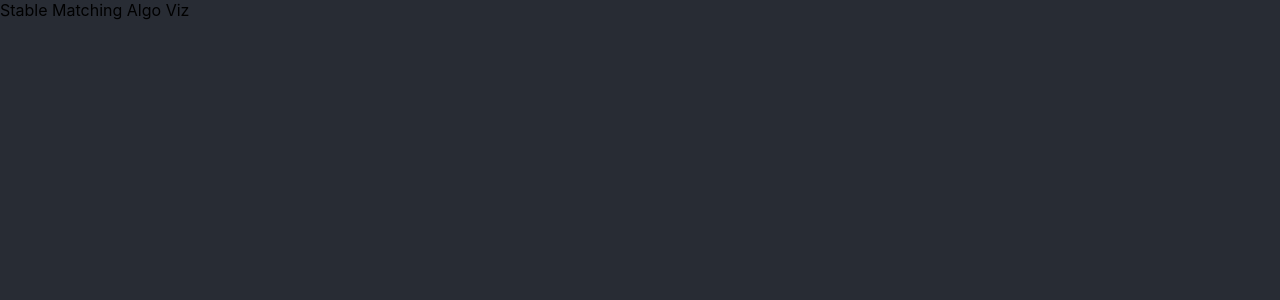
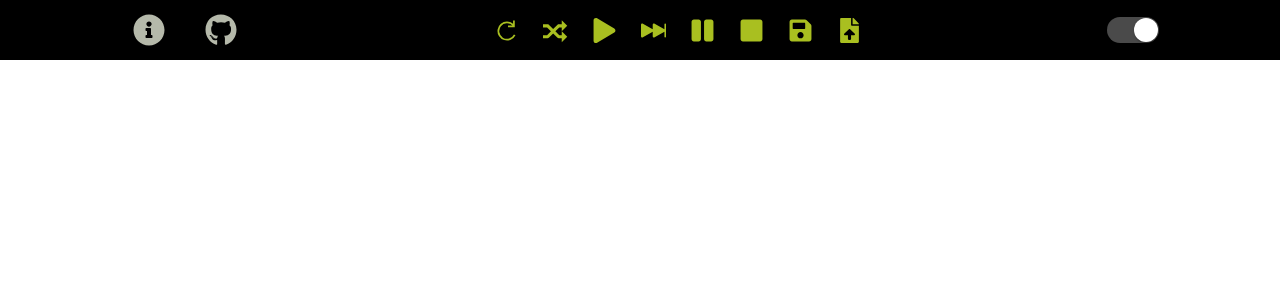
Before and after one commit to Eric761/stable-matching-algo-viz, a React (Create React App) app: page / in a window 1280 px wide. Shown: the top 300 px of the page. Built offline with nearby package versions, Linux system fonts and the light colour scheme.

Commit message:
Added header
Signed-off-by: Fardeen <fkamal@ee.iitr.ac.in>

```diff
--- a/package.json
+++ b/package.json
@@ -3,12 +3,15 @@
   "version": "0.1.0",
   "private": true,
   "dependencies": {
+    "@material-ui/core": "^4.11.4",
     "@testing-library/jest-dom": "^5.14.1",
     "@testing-library/react": "^11.2.7",
     "@testing-library/user-event": "^12.8.3",
     "react": "^17.0.2",
     "react-dom": "^17.0.2",
+    "react-icons": "^4.2.0",
     "react-scripts": "4.0.3",
+    "styled-components": "^5.3.0",
     "web-vitals": "^1.1.2"
   },
   "scripts": {
--- a/src/App.js
+++ b/src/App.js
@@ -1,11 +1,26 @@
-import React from 'react';
+import React, { useState } from "react";
+import Header from "./components/Header/Header";
 
 const App = () => {
+  const [styleBg, setStyleBg] = useState({
+    backgroundColor: "black",
+  });
+  const handleChangeBgColor = (val) => {
+    if (val) {
+      setStyleBg({
+        backgroundColor: "black",
+      });
+    } else {
+      setStyleBg({
+        backgroundColor: "white",
+      });
+    }
+  };
   return (
-    <div className="App">
-      Stable Matching Algo Viz
+    <div className="App" style={styleBg}>
+      <Header handleChangeBgColor={handleChangeBgColor} />
     </div>
   );
-}
+};
 
 export default App;
--- /dev/null
+++ b/src/components/Header/Header.js
@@ -0,0 +1,106 @@
+import React, { useState } from "react";
+import { withStyles } from "@material-ui/core/styles";
+import Switch from "@material-ui/core/Switch";
+import {
+  FaStop,
+  FaPlay,
+  FaPause,
+  FaInfoCircle,
+  FaGithub,
+  FaFileUpload,
+  FaSave,
+} from "react-icons/fa";
+import { BsSkipForwardFill } from "react-icons/bs";
+import { ImShuffle } from "react-icons/im";
+import { GrRotateRight } from "react-icons/gr";
+import {
+  HeaderContainer,
+  NavContainer,
+  IconContainer,
+  ToggleContainer,
+} from "./HeaderElements";
+
+const IOSSwitch = withStyles((theme) => ({
+  root: {
+    width: 52,
+    height: 26,
+    padding: 0,
+    margin: theme.spacing(1),
+  },
+  switchBase: {
+    color: "#4a4a4a",
+    padding: 1,
+    "&$checked": {
+      transform: "translateX(26px)",
+      color: theme.palette.common.white,
+      "& + $track": {
+        backgroundColor: "#4a4a4a",
+        opacity: 1,
+        border: "none",
+      },
+    },
+    "&$focusVisible $thumb": {
+      color: "#4a4a4a",
+      border: "6px solid #fff",
+    },
+  },
+  thumb: {
+    width: 24,
+    height: 24,
+  },
+  track: {
+    borderRadius: 26 / 2,
+    border: `0px solid white`,
+    backgroundColor: theme.palette.grey[200],
+    opacity: 1,
+    transition: theme.transitions.create(["background-color", "border"]),
+  },
+  checked: {},
+  focusVisible: {},
+}))(({ classes, ...props }) => {
+  return (
+    <Switch
+      focusVisibleClassName={classes.focusVisible}
+      disableRipple
+      classes={{
+        root: classes.root,
+        switchBase: classes.switchBase,
+        thumb: classes.thumb,
+        track: classes.track,
+        checked: classes.checked,
+      }}
+      {...props}
+    />
+  );
+});
+
+const Header = ({ handleChangeBgColor }) => {
+  const [state, setState] = useState(true);
+  const handleChange = () => {
+    setState(!state);
+    handleChangeBgColor(!state);
+  };
+  return (
+    <HeaderContainer>
+      <NavContainer>
+        <FaInfoCircle className={`nav-icon-style-${state}`} />
+        <FaGithub className={`nav-icon-style-${state}`} />
+      </NavContainer>
+      <IconContainer>
+        <GrRotateRight className={`icon-style-${state}`} />
+        <ImShuffle className={`icon-style-${state}`} />
+        <FaPlay className={`icon-style-${state}`} />
+        <BsSkipForwardFill className={`icon-style-${state}`} />
+        <FaPause className={`icon-style-${state}`} />
+        <FaStop className={`icon-style-${state}`} />
+        <FaSave className={`icon-style-${state}`} />
+        <FaFileUpload className={`icon-style-${state}`} />
+      </IconContainer>
+      <ToggleContainer>
+        <IOSSwitch checked={state} onChange={handleChange} />
+      </ToggleContainer>
+    </HeaderContainer>
+  );
+};
+
+export default Header;
--- /dev/null
+++ b/src/components/Header/HeaderElements.js
@@ -0,0 +1,71 @@
+import styled from "styled-components";
+
+export const HeaderContainer = styled.div`
+  height: 60px;
+  display: flex;
+  justify-content: space-around;
+  align-items: center;
+`;
+
+export const NavContainer = styled.div`
+  display: flex;
+  justify-content: center;
+  align-items: center;
+
+  .nav-icon-style-true {
+    color: #b5b9aa;
+    height: 32px;
+    width: 32px;
+    margin: 0 20px;
+    cursor: pointer;
+
+    &:hover {
+      color: #ffffff;
+    }
+  }
+
+  .nav-icon-style-false {
+    color: #545454;
+    height: 32px;
+    width: 32px;
+    margin: 0 20px;
+    cursor: pointer;
+    transition: 0.1s ease-in;
+
+    &:hover {
+      color: #000000;
+    }
+  }
+`;
+
+export const IconContainer = styled.div`
+  display: flex;
+  justify-content: center;
+  align-items: center;
+
+  .icon-style-true {
+    color: #a9bf20;
+    height: 25px;
+    width: 25px;
+    margin: 0 12px;
+    cursor: pointer;
+
+    &:hover {
+      color: #dcff00;
+    }
+  }
+  .icon-style-false {
+    color: #545454;
+    height: 25px;
+    width: 25px;
+    margin: 0 12px;
+    cursor: pointer;
+    transition: 0.1s ease-in;
+
+    &:hover {
+      color: #000000;
+    }
+  }
+`;
+
+export const ToggleContainer = styled.div``;
--- a/src/index.css
+++ b/src/index.css
@@ -1,14 +1,14 @@
 body {
   margin: 0;
-  font-family: -apple-system, BlinkMacSystemFont, 'Segoe UI', 'Roboto', 'Oxygen',
-    'Ubuntu', 'Cantarell', 'Fira Sans', 'Droid Sans', 'Helvetica Neue',
+  font-family: -apple-system, BlinkMacSystemFont, "Segoe UI", "Roboto", "Oxygen",
+    "Ubuntu", "Cantarell", "Fira Sans", "Droid Sans", "Helvetica Neue",
     sans-serif;
   -webkit-font-smoothing: antialiased;
   -moz-osx-font-smoothing: grayscale;
-  background-color: #282c34;
+  /* background-color: #000; */
 }
 
 code {
-  font-family: source-code-pro, Menlo, Monaco, Consolas, 'Courier New',
+  font-family: source-code-pro, Menlo, Monaco, Consolas, "Courier New",
     monospace;
 }
```
Also changed, not shown: 1 other file (tests, documents, lock files or other folders).
